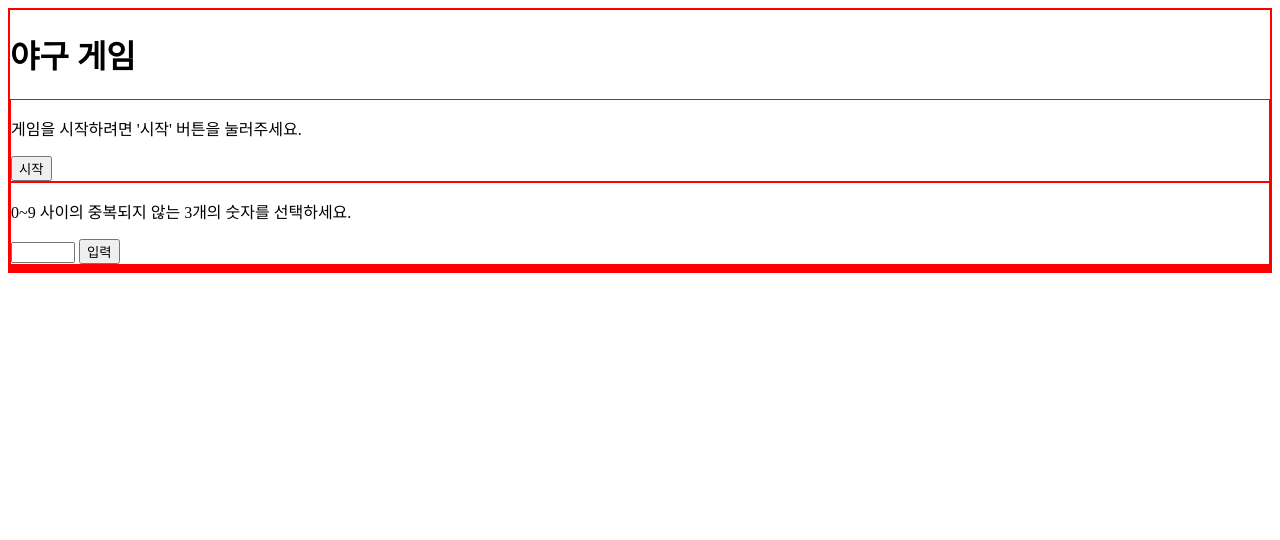
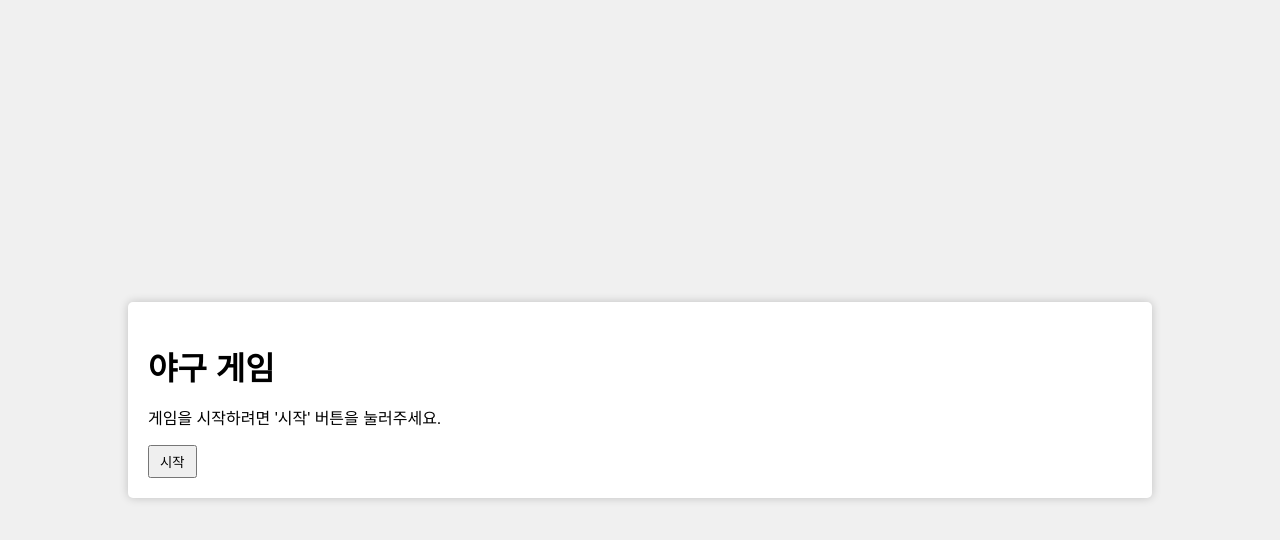
Before and after one commit to gy01028923330/js-baseball-game, a plain HTML site: page index.html in a window 1280 px wide. Drawn offline with Linux system fonts and the light colour scheme.

Commit message:
야구게임 css

```diff
--- a/index.html
+++ b/index.html
@@ -14,7 +14,7 @@
           <p>게임을 시작하려면 '시작' 버튼을 눌러주세요.</p>
           <button onclick="startGame()">시작</button>
         </div>
-        <div id="gameContainer" style="display: block">
+        <div id="gameContainer" style="display: none">
           <form onsubmit="makeGuess(); return false">
             <p>0~9 사이의 중복되지 않는 3개의 숫자를 선택하세요.</p>
             <input
--- a/styles.css
+++ b/styles.css
@@ -1,3 +1,63 @@
-div {
-  border: 1px solid red;
+body {
+  font-family: Arial, sans-serif;
+  margin: 0;
+  padding: 0;
+  display: flex;
+  justify-content: center;
+  align-items: center;
+  min-height: 100vh;
+  background-color: #f0f0f0;
 }
+
+.container {
+  display: flex;
+  width: 80%;
+  background-color: white;
+  box-shadow: 0px 0px 10px rgba(0, 0, 0, 0.2);
+  border-radius: 5px;
+  overflow: hidden;
+}
+
+.input-section,
+.history-section {
+  flex: 1;
+  padding: 20px;
+}
+
+.input-section h1 {
+  margin-bottom: 10px;
+}
+
+.input-section button,
+.history-section button {
+  display: block;
+  margin-top: 10px;
+  padding: 5px 10px;
+}
+
+.input-section input {
+  margin-right: 5px;
+  padding: 5px;
+  width: 100px;
+}
+
+.result {
+  margin-top: 20px;
+  font-size: 18px;
+}
+
+.history {
+  margin-top: 20px;
+  text-align: left;
+}
+
+@media (max-width: 768px) {
+  /* 768px 이하인 경우에만 적용됩니다 */
+  .container {
+    flex-direction: column;
+  }
+
+  .history-section {
+    order: 2;
+  }
+}
```
